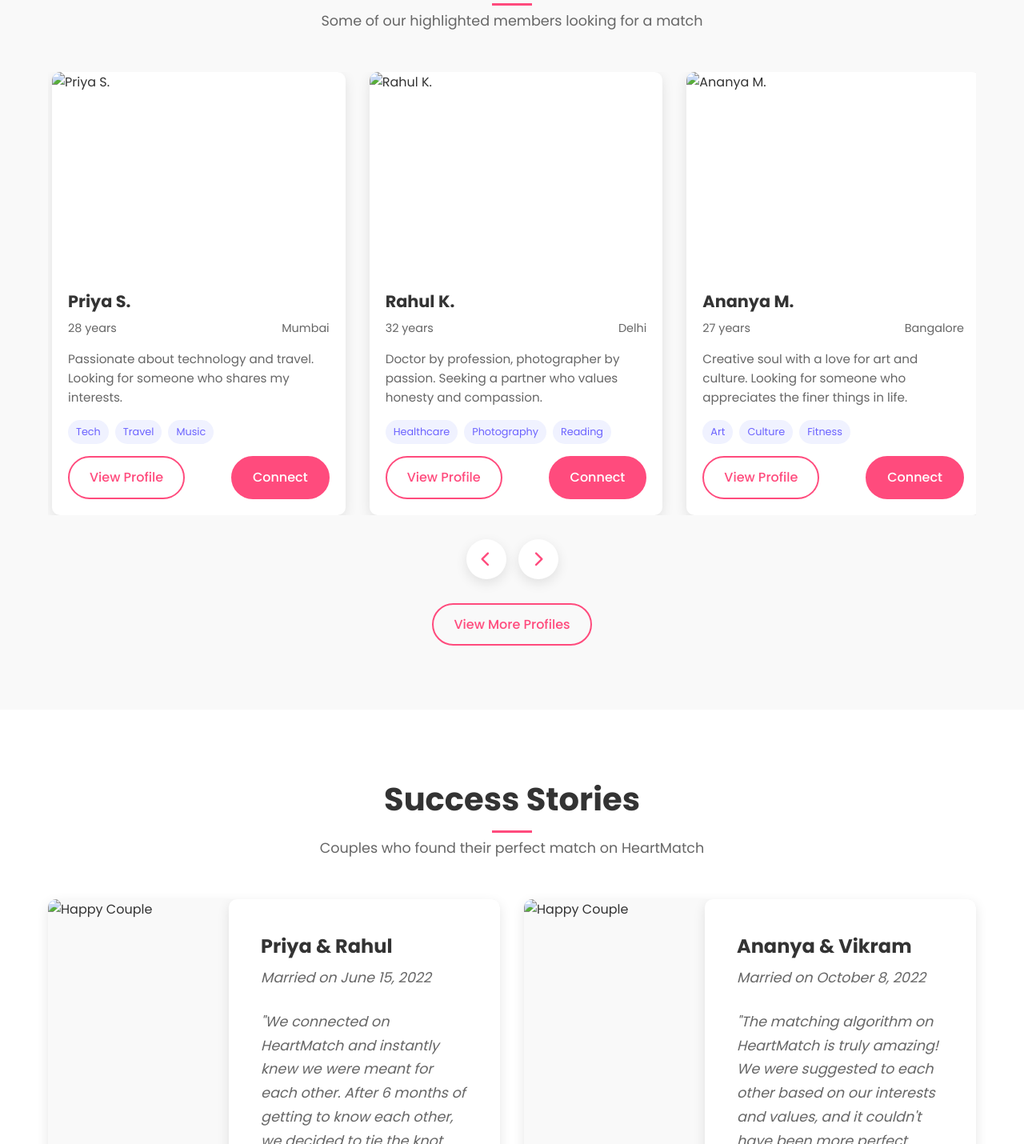
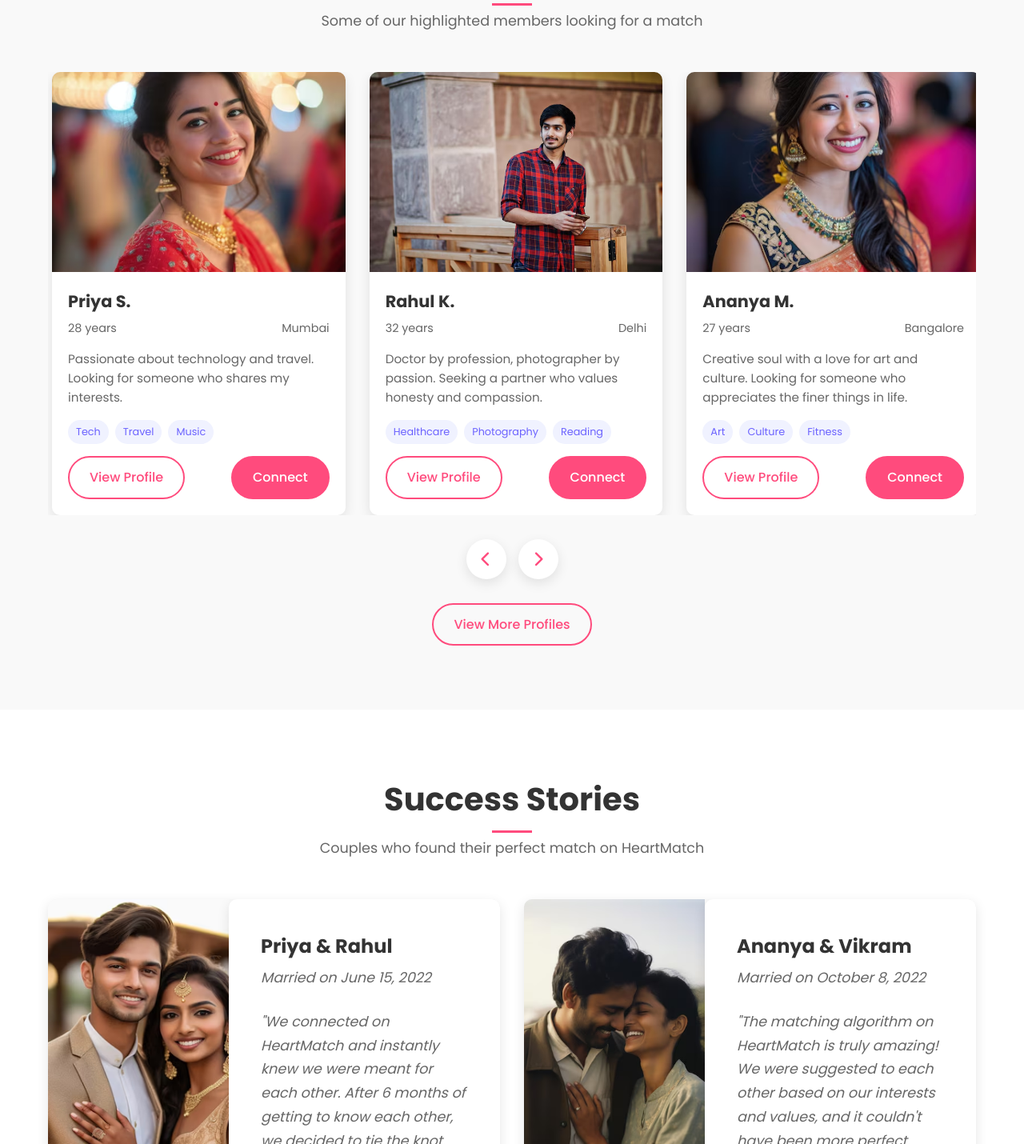
Before and after one commit to karthikeyavb/HeartMatch, a plain HTML site: page index.html in a window 1280 px wide. Shown: the part 1370-2800 px from the top of the page at 80% size. Drawn offline with Linux system fonts and the light colour scheme.

Commit message:
Update index.html

```diff
--- a/index.html
+++ b/index.html
@@ -4,7 +4,7 @@
     <meta charset="UTF-8">
     <meta name="viewport" content="width=device-width, initial-scale=1.0">
     <title>HeartMatch | Find Your Perfect Partner</title>
-    <link rel="icon" type="image/x-icon" href="images/app-mockup.png">
+    <link rel="icon" type="image/x-icon" href="app-mockup.png">
     <link rel="stylesheet" href="styles.css">
     <link rel="stylesheet" href="https://cdnjs.cloudflare.com/ajax/libs/font-awesome/6.4.0/css/all.min.css">
     <link href="https://fonts.googleapis.com/css2?family=Poppins:wght@300;400;500;600;700&display=swap" rel="stylesheet">
@@ -61,7 +61,7 @@
                 </div>
             </div>
             <div class="hero-image">
-                <img src="images/hero-image.png" alt="Happy Couple">
+                <img src="hero-image.png" alt="Happy Couple">
             </div>
         </div>
     </section>
@@ -111,7 +111,7 @@
                     <!-- Static profile cards instead of dynamic loading -->
                     <div class="profile-card">
                         <div class="profile-image">
-                            <img src="images/priya.png" alt="Priya S.">
+                            <img src="priya.png" alt="Priya S.">
                         </div>
                         <div class="profile-info">
                             <h3>Priya S.</h3>
@@ -134,7 +134,7 @@
 
                     <div class="profile-card">
                         <div class="profile-image">
-                            <img src="images/rahul.png" alt="Rahul K.">
+                            <img src="rahul.png" alt="Rahul K.">
                         </div>
                         <div class="profile-info">
                             <h3>Rahul K.</h3>
@@ -157,7 +157,7 @@
 
                     <div class="profile-card">
                         <div class="profile-image">
-                            <img src="images/ananya.png" alt="Ananya M.">
+                            <img src="ananya.png" alt="Ananya M.">
                         </div>
                         <div class="profile-info">
                             <h3>Ananya M.</h3>
@@ -198,7 +198,7 @@
             <div class="testimonials">
                 <div class="testimonial">
                     <div class="couple-image">
-                        <img src="images/couple1.png" alt="Happy Couple">
+                        <img src="couple1.png" alt="Happy Couple">
                     </div>
                     <div class="testimonial-content">
                         <h3>Priya & Rahul</h3>
@@ -208,7 +208,7 @@
                 </div>
                 <div class="testimonial">
                     <div class="couple-image">
-                        <img src="images/couple2.png" alt="Happy Couple">
+                        <img src="couple2.png" alt="Happy Couple">
                     </div>
                     <div class="testimonial-content">
                         <h3>Ananya & Vikram</h3>
@@ -323,7 +323,7 @@
                 </div>
             </div>
             <div class="app-image">
-                <img src="images/app-mockup.png" alt="HeartMatch Mobile App">
+                <img src="app-mockup.png" alt="HeartMatch Mobile App">
             </div>
         </div>
     </section>
```
